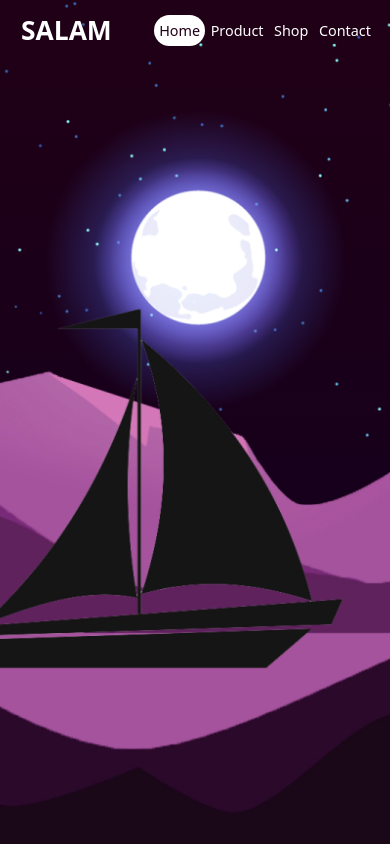
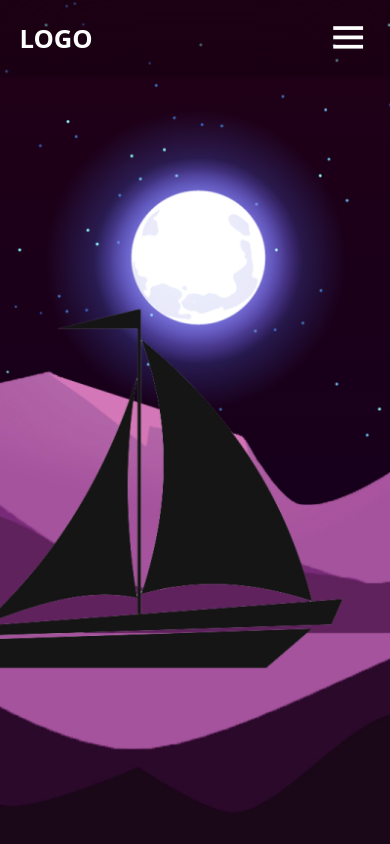
Before and after one commit to Salam910/Websate_DMoon, a plain HTML site: page index.html in a window 390 px wide. Shown: the top 844 px of the page. Drawn offline with nearby package versions, Linux system fonts and the light colour scheme.

Commit message:
Add files via upload

```diff
--- a/index.html
+++ b/index.html
@@ -4,23 +4,36 @@
     <meta charset="UTF-8" />
     <meta name="viewport" content="width=device-width, initial-scale=1.0" />
     <link rel="stylesheet" href="style.css" />
-    <title>Salam</title>
+    <title>Moonlight And Daylight</title>
     <link
       rel="WebSite icon"
       type="png"
       href="images/hacker-g883584509_1280.png"
     />
+
+    <!-- link website for (Boxicons) -->
+    <link
+      href="https://unpkg.com/boxicons@2.1.4/css/boxicons.min.css"
+      rel="stylesheet"
+    />
+
   </head>
   <body>
-    <header>
-      <h2><a href="#" class="logo">Salam</a></h2>
-      <ul>
-        <!-- <li><a href="#" class="active">Home</a></li> -->
-        <li><a href="#" class="active">Home</a></li>
-        <li><a href="#">Product</a></li>
-        <li><a href="#">Shop</a></li>
-        <li><a href="#">Contact</a></li>
-      </ul>
+    <header class="header">
+      <a href="#" class="logo">Logo</a>
+
+      <input type="checkbox" id="check">
+      <label for="check" class="icons">
+        <i class='bx bx-menu' id="menu-icon"></i>
+        <i class='bx bx-exit' id="close-icon"></i></i>
+      </label>
+      <nav class="navbar">
+        <a href="#">Home</a>
+        <a href="#">Product</a>
+        <a href="#">Shop</a>
+        <a href="#">About</a>
+        <a href="#">Contact</a>
+      </nav>
     </header>
 
     <section class="main">
--- a/style.css
+++ b/style.css
@@ -1,6 +1,7 @@
 * {
     margin: 0;
     padding: 0;
+    box-sizing: border-box;
 }
 
 body {
@@ -9,47 +10,58 @@ body {
     font-family: system-ui;
 }
 
-a {
-    text-decoration: none;
-    color: #fff;
-}
-
-header {
+.header {
     position: fixed;
-    width: 95%;
-    z-index: 10;
+    top: 0;
+    left: 0;
+    width: 100%;
+    padding: 1.3rem 10%;
     display: flex;
     justify-content: space-between;
     align-items: center;
-    margin: 10px 20px;
+    z-index: 100;
 }
 
-header .logo {
-    font-size: 30px;
-    text-transform: uppercase;
+.header::before {
+    content: '';
+    position: absolute;
+    top: 0;
+    left: 0;
+    width: 100%;
+    height: 100%;
+    background: rgba(0, 0, 0, .1);
+    backdrop-filter: blur(50px);
+    z-index: -1;
 }
 
-header ul {
-    display: flex;
+.logo {
+    font-size: 2rem;
+    color: #fff;
+    text-decoration: none;
+    font-weight: 700;
+    text-transform: uppercase;
     justify-content: center;
-    align-items: center;
-    list-style: none;
-    text-decoration: none;
 }
 
-header ul li {
-    margin-right: 30px;
+.navbar a {
+    font-size: 1.15rem;
+    color: #fff;
+    text-decoration: none;
+    font-weight: 500;
+    margin-left: 2.5rem;
 }
 
-header ul li a {
-    padding: 6px 5px;
-    border-radius: 20px;
-
+#check {
+    display: none;
 }
 
-header ul li a:hover, .active {
-    background: #fff;
-    color: #200016;
+.icons {
+    position: absolute;
+    right: 5%;
+    font-size: 2.8rem;
+    color: #fff;
+    cursor: pointer;
+    display: none;
 }
 
 .main {
@@ -87,7 +99,7 @@ main::after {
     color: #fff;
     font-size: 20px;
     text-transform: uppercase;
-    transform: translateY(-300px);
+    transform: translateY(-150px);
 }
 
 .content {
@@ -98,6 +110,11 @@ main::after {
 .content h1 {
     display: flex;
     justify-content: center;
+    position: sticky;
+    top: 75px;
+    opacity: 40;
+    background: #200016;
+    padding: 10px;
 }
 content h2 {
     margin: 20px;
@@ -108,35 +125,58 @@ content p {
     margin: 20px;
 }
 
-@media (max-width: 1080px) {
-    header{
-        width: 95%;
-        position: fixed;
-        z-index: 999;
-        display: flex;
-        justify-content: space-between;
-        align-items: center;
-        padding: 2px 1px 2px;
+@media (max-width: 992px) {
+    /* BREAKPOINTS */
+    .header {
+    padding: 1.3rem 5%;
+}
+
+    .logo {
+        text-transform: uppercase;
+        font-weight: 700;
+        font-size: 1.6em;
+        text-decoration: none;
+    }
+}
+
+@media (max-width: 768px) {
+    .icons {
+        display: inline-flex;
     }
 
-    header .logo {
-        text-transform: uppercase;
-        font-weight: 700;
-        font-size: 1.1em;
-        text-decoration: none;
+    #check:checked~.icons #menu-icon {
+        display: none;
     }
 
-    header ul {
-        display: flex;
-        justify-content: center;
-        align-items: center;
-        list-style: none;
-        width: 60%;
-        font-size: 0.9em;
-        padding: 1px 15px 1px;
+    .icons #close-icon {
+        display: none;
     }
 
-    header ul li {
-        margin-right: auto;
+    #check:checked~.icons #close-icon {
+        display: block;
+    }
+
+    .navbar {
+        position: absolute;
+        top: 100%;
+        left: 0;
+        width: 100%;
+        height: 0;
+        background: rgba(0, 0, 0, .1);
+        backdrop-filter: blur(50px);
+        box-shadow: 0 .5rem 1rem rgba(0, 0, 0, .1);
+        overflow: hidden;
+        transition: 1.5s ease;
+    }
+
+    #check:checked~.navbar {
+        height: 17.7rem;
+    }
+
+    .navbar a {
+        display: block;
+        font-size: 1.1rem;
+        margin: 1.5rem 0;
+        text-align: center;
     }
 }
```
